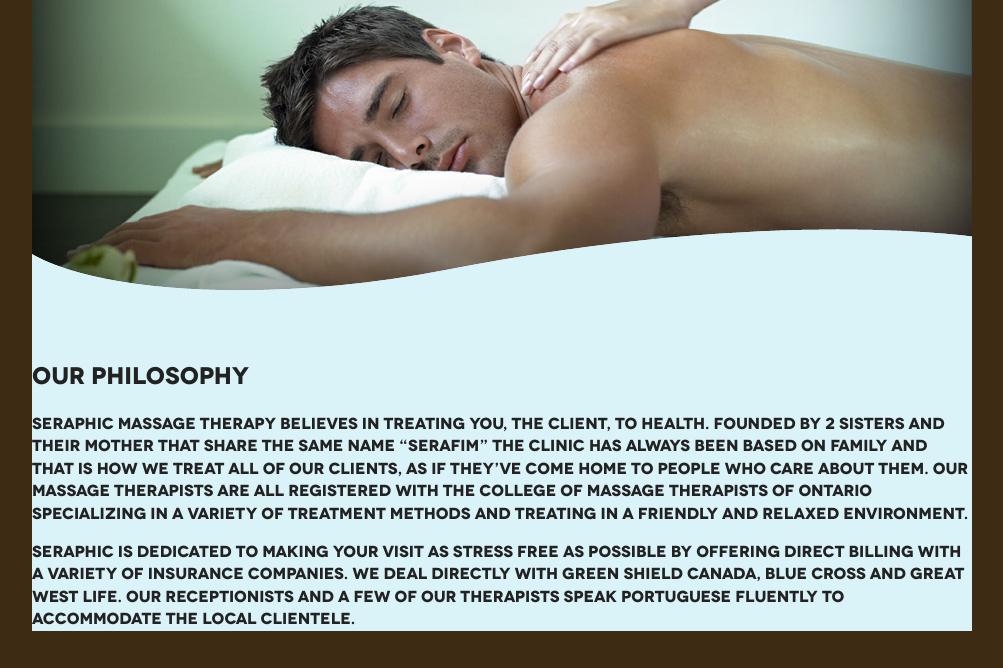
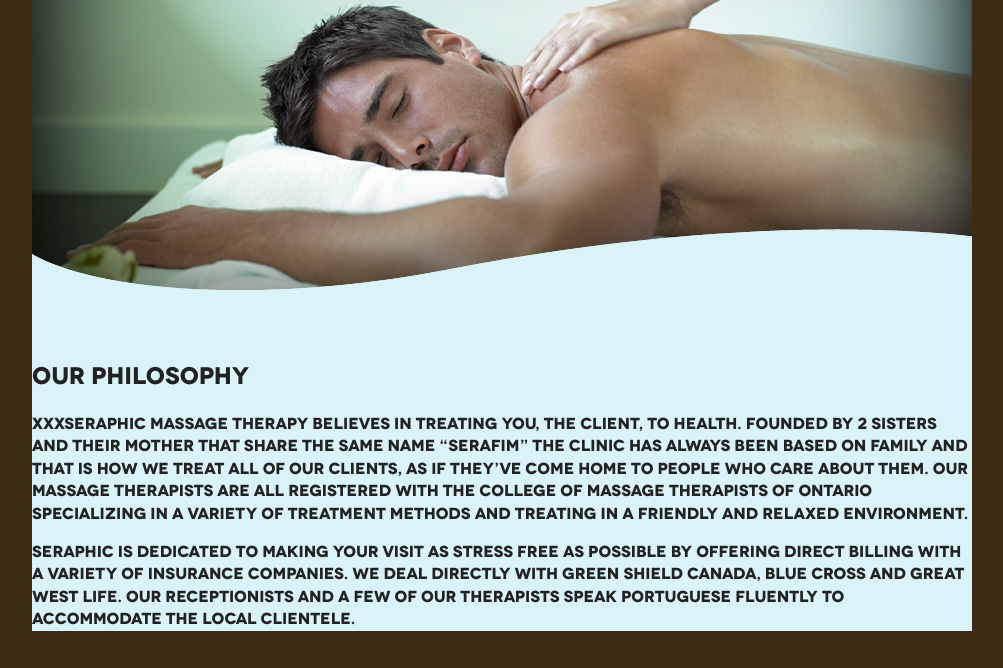
Before and after one commit to webXcelerate/Seraphic, a plain HTML site: page index.html in a window 1280 px wide. Shown: the part 132-800 px from the top of the page, without its empty margins (138-1141 px from the left). Drawn offline with nearby package versions, Linux system fonts and the light colour scheme.

Commit message:
via coda - test

```diff
--- a/index.html
+++ b/index.html
@@ -36,7 +36,7 @@
         </div>
         <h2>Our Philosophy</h2>
 
-        <p>Seraphic Massage Therapy believes in treating you, the client, to health. Founded by 2 sisters and their mother that share the same name “Serafim” the clinic has always been based on family and that is how we treat all of our clients, as if they’ve come home to people who care about them. Our Massage Therapists are all registered with the College of Massage Therapists of Ontario specializing in a variety of treatment methods and treating in a friendly and relaxed environment.</p>
+        <p>xxxSeraphic Massage Therapy believes in treating you, the client, to health. Founded by 2 sisters and their mother that share the same name “Serafim” the clinic has always been based on family and that is how we treat all of our clients, as if they’ve come home to people who care about them. Our Massage Therapists are all registered with the College of Massage Therapists of Ontario specializing in a variety of treatment methods and treating in a friendly and relaxed environment.</p>
 
         <p>Seraphic is dedicated to making your visit as stress free as possible by offering direct billing with a variety of Insurance companies. We deal directly with Green Shield Canada, Blue Cross and Great West Life. Our receptionists and a few of our therapists speak Portuguese fluently to accommodate the local clientele.</p>
       </div>
```
